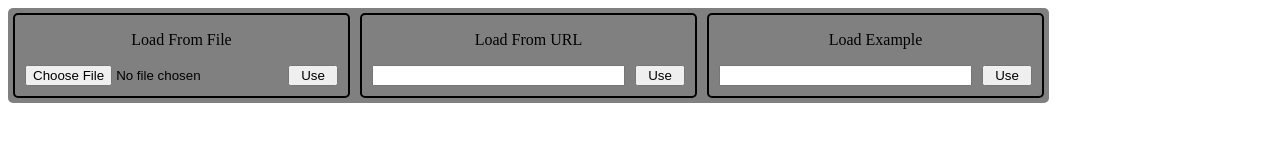
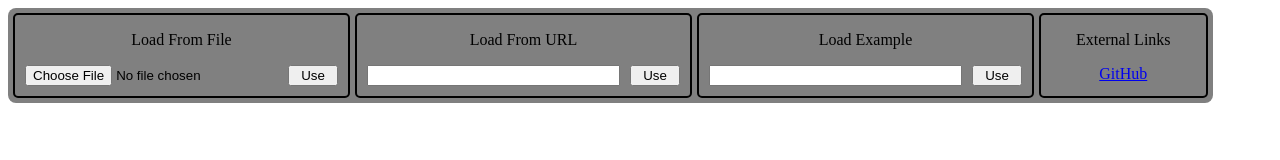
Before and after one commit to Tr100000/quiz, a website built with Vite: page index.html in a window 1280 px wide. Built offline with nearby package versions, Linux system fonts and the light colour scheme.

Commit message:
improvement 3

```diff
--- a/index.html
+++ b/index.html
@@ -29,6 +29,10 @@
                     <input type="text" id="example" />
                     <button id="use_example">Use</button>
                 </section>
+            </div>
+            <div>
+                <p>External Links</p>
+                <a href="https://github.com/Tr100000/quiz">GitHub</a>
             </div>
         </div>
 
--- a/src/style.css
+++ b/src/style.css
@@ -5,12 +5,12 @@
 .file {
     padding: 5px;
     border: 10px;
-    border-radius: 5px;
+    border-radius: 8px;
     width: fit-content;
     background-color: gray;
     display: grid;
-    grid-template-columns: 1fr 1fr 1fr;
-    gap: 10px;
+    grid-template-columns: repeat(3, 1fr) 0.5fr;
+    gap: 5px;
 }
 
 .file > div {
@@ -18,6 +18,7 @@
     padding: 10px;
     padding-top: 0px;
     border-radius: 5px;
+    text-align: center;
 }
 
 .file > div > p {
```
